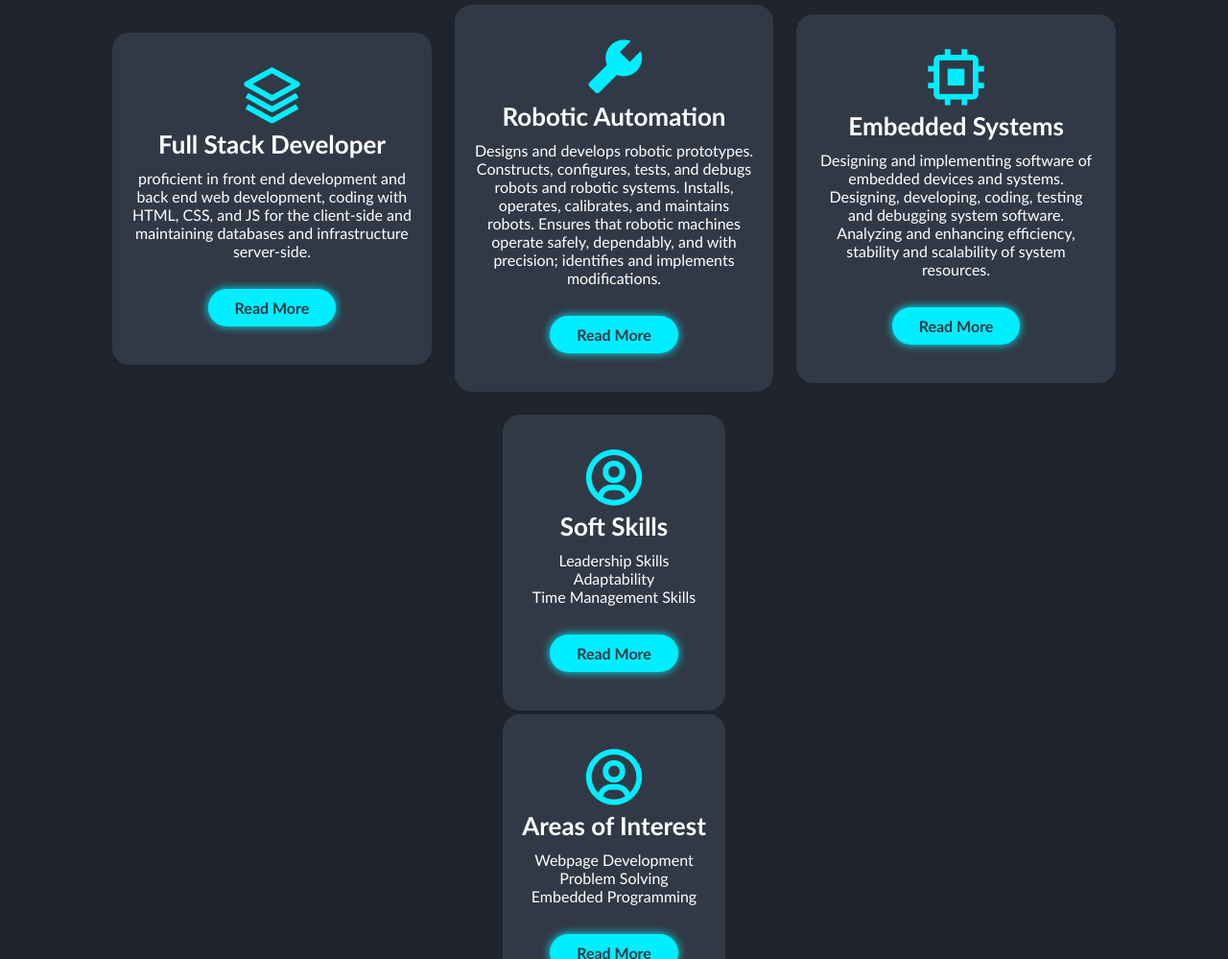
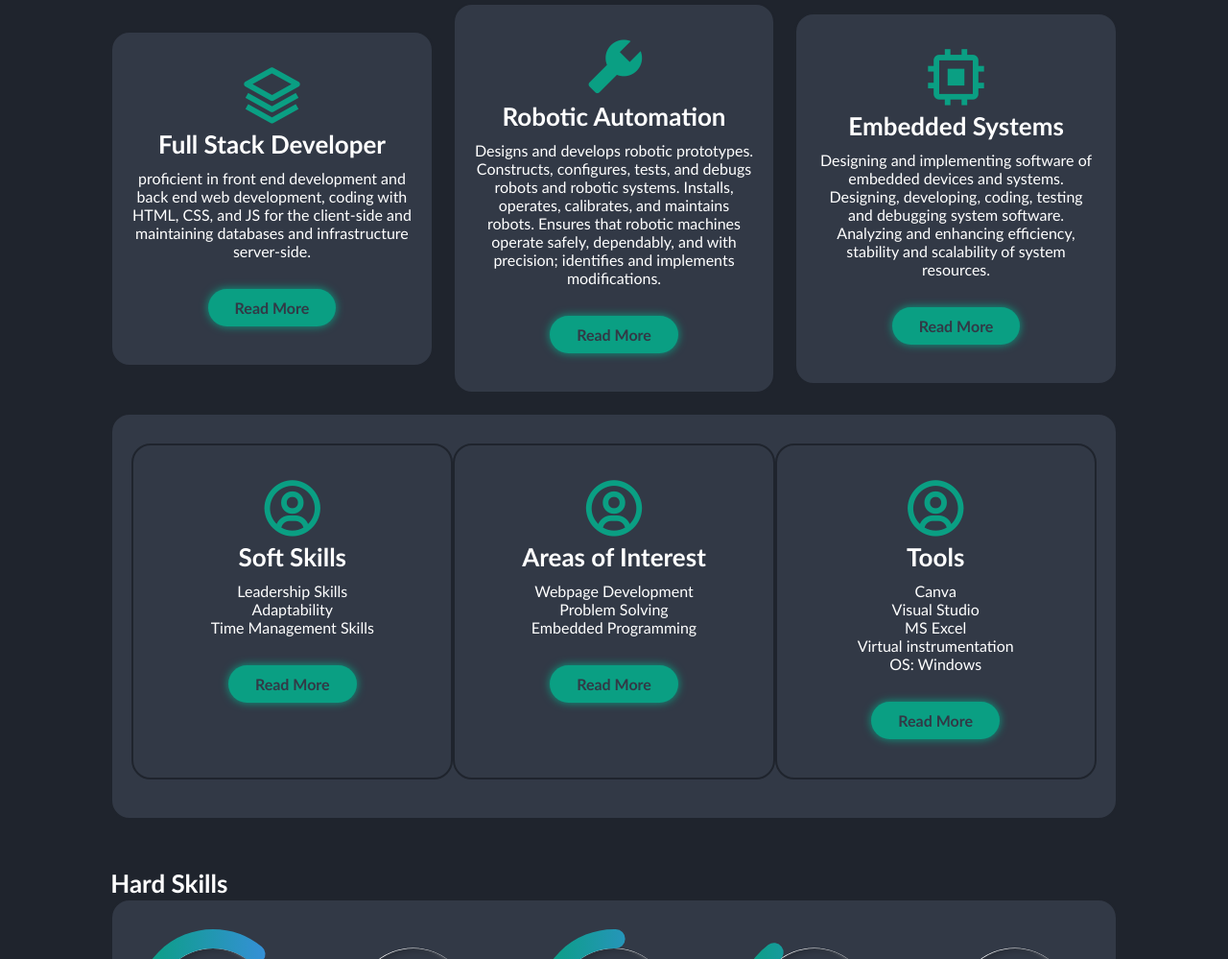
Before and after one commit to SanthoshRakki/SanthoshRakki.github.io, a plain HTML site: page index.html in a window 1280 px wide. Shown: the part 1801-2800 px from the top of the page at 96% size. Drawn offline with nearby package versions, Linux system fonts and the light colour scheme.

Commit message:
new update

```diff
--- a/NewResume.css
+++ b/NewResume.css
@@ -14,7 +14,7 @@
     --bg-color: #1f242d;
     --second-bg-color:#323946;
     --text-color:#fff;
-    --main-color:#0ef;
+    --main-color:rgb(10, 159, 131);
 }
 
 html{
@@ -51,7 +51,7 @@ span{
 }
 
 .logo{
-      font-size: 2.5rem;
+      font-size: 25px;
       color: var(--text-color);
       text-decoration: none;
       font-weight: 600;
@@ -214,6 +214,7 @@ span{
 .about-content h3{
     font-size: 2.6rem;
 }
+
 .about-content p{
     font-size: 1.6rem;
     margin: 2rem 0 3rem;
@@ -234,6 +235,9 @@ span{
     align-items: center;
     gap: 2.5 rem;
 }
+.services-overall h1{
+    font-size: 2.6rem;
+}
 .services-container .services-box{
     flex: 1 1 30rem;
     background: var(--second-bg-color);
@@ -246,6 +250,17 @@ span{
 .services-container .services-box:hover{
     border-color: var(--main-color);
     transform: scale(1.02);
+    background: var(--second-bg-color);
+}
+.technical-box{
+    display: flex;
+    flex: 1 1 30rem;
+    background: var(--second-bg-color);
+    padding: 3rem 2rem 4rem;
+    border-radius: 2rem;
+    text-align: center;
+    border: .2rem solid var(--bg-color) ;
+    transform: .5s ease;
 }
 .percentage-box{
     display: flex;
@@ -345,7 +360,7 @@ span{
   }
   @keyframes anim1{
     100%{
-        stroke-dashoffset: 188;
+        stroke-dashoffset: 94.4;
     }
   }
   #circle2{
@@ -653,7 +668,7 @@ span{
         grid-template-columns: 1fr;
     }
 }
-  {
+{
     html{
         font-size: 50%;
     }
@@ -684,7 +699,7 @@ span{
     color: var(--second-bg-color);
 }
 /*KEYFRAMES ANIMATION*/
-/* @keyframes slideRight{
+@keyframes slideRight{
     0%{
         transform: translateX(-100px);
         opacity: 0;
@@ -694,10 +709,6 @@ span{
         opacity: 1;
     }
 }
-
-*/
-
-
 @keyframes zoomIn{
     0%{
         transform: scale(0);
```
